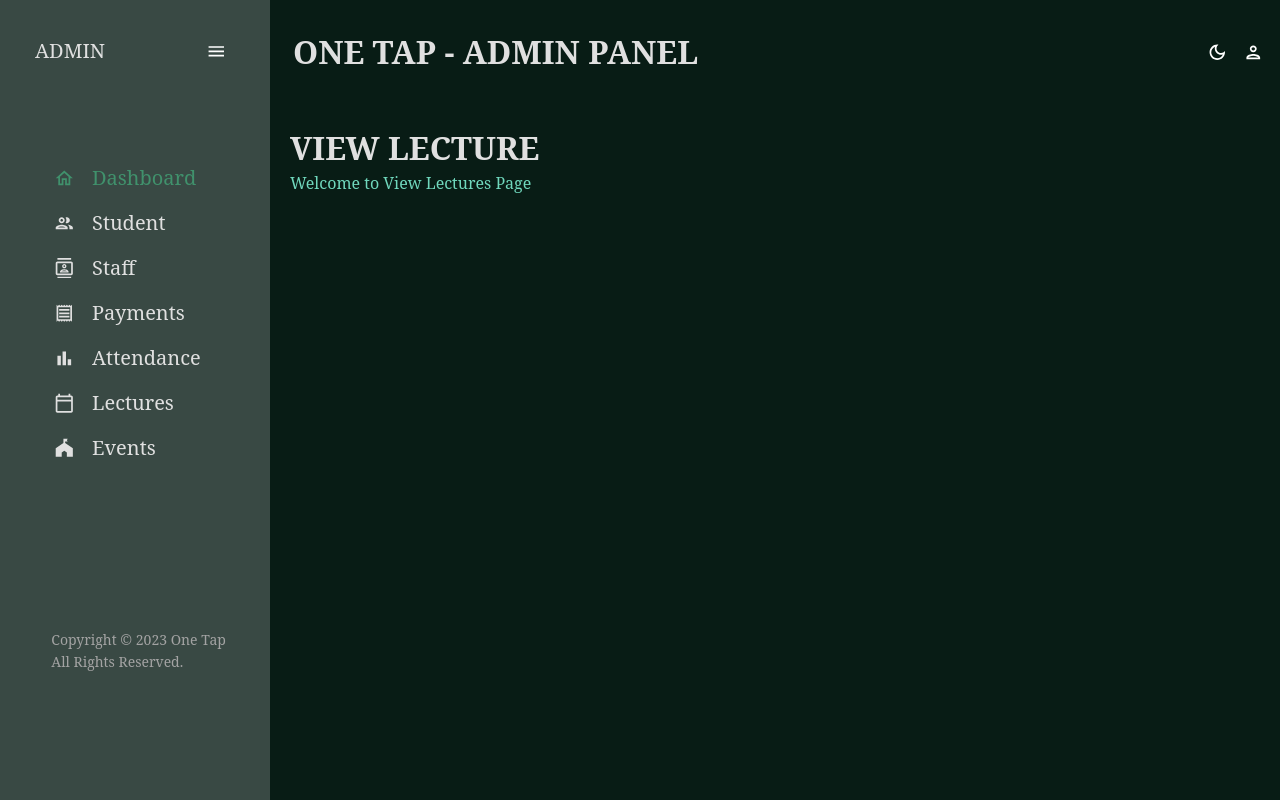
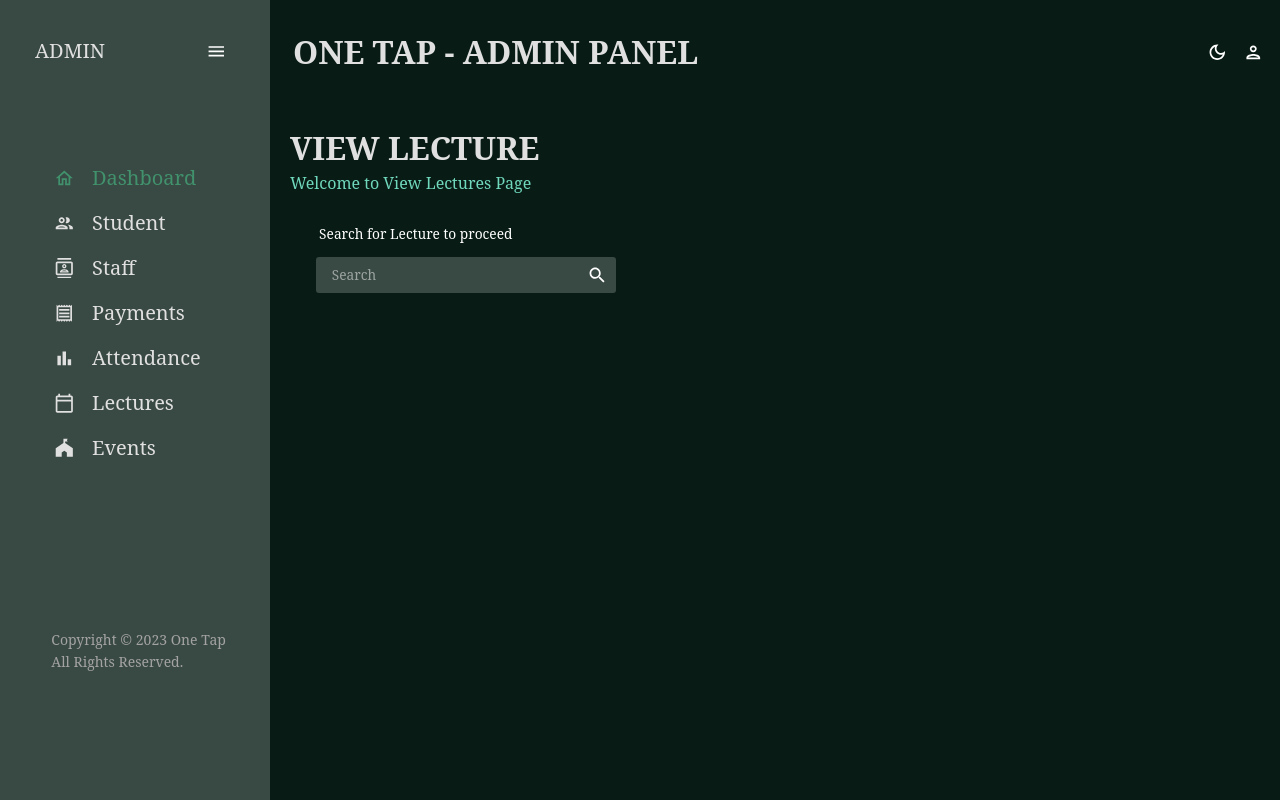
Before and after one commit to Asanda65/AdminPanel_OneTap, a React (Create React App) app: page /ViewLecture in a window 1280 px wide. Built offline with nearby package versions, Linux system fonts and the light colour scheme.

Commit message:
Update ViewLectures.jsx

```diff
--- a/src/screens/lectureEvent/ViewLectures.jsx
+++ b/src/screens/lectureEvent/ViewLectures.jsx
@@ -1,6 +1,8 @@
-import { Box, useTheme } from "@mui/material";
+import { Box, useTheme, IconButton, Grid, Typography } from "@mui/material";
 import { tokens } from "../../theme";
 import Header from "../../components/Header";
+import InputBase from "@mui/material/InputBase";
+import SearchIcon from "@mui/icons-material/Search";
 
 const ViewLecture = () => {
   const theme = useTheme();
@@ -12,6 +14,25 @@ const ViewLecture = () => {
       <Box display="flex" justifyContent="space-between" alignItems="center">
         <Header title="VIEW LECTURE" subtitle="Welcome to View Lectures Page" />
       </Box>
+
+      <Typography marginLeft="3%">Search for Lecture to proceed</Typography>
+
+      {/* SEARCH BAR and ICON BUTTON*/}
+      <Grid container rowSpacing={1} columnSpacing={{ xs: 1, sm: 2, md: 3 }}>
+        <Box
+          display="flex"
+          backgroundColor={colors.primary[400]}
+          borderRadius="3px"
+          margin="2%"
+          marginLeft="5%"
+          sx={{width: 300}}
+        >
+          <InputBase sx={{ ml: 2, flex: 1 }} placeholder="Search" />
+          <IconButton type="button" sx={{ p: 1 }}>
+            <SearchIcon />
+          </IconButton>
+        </Box>
+      </Grid>
     </Box>
   );
 };
```
